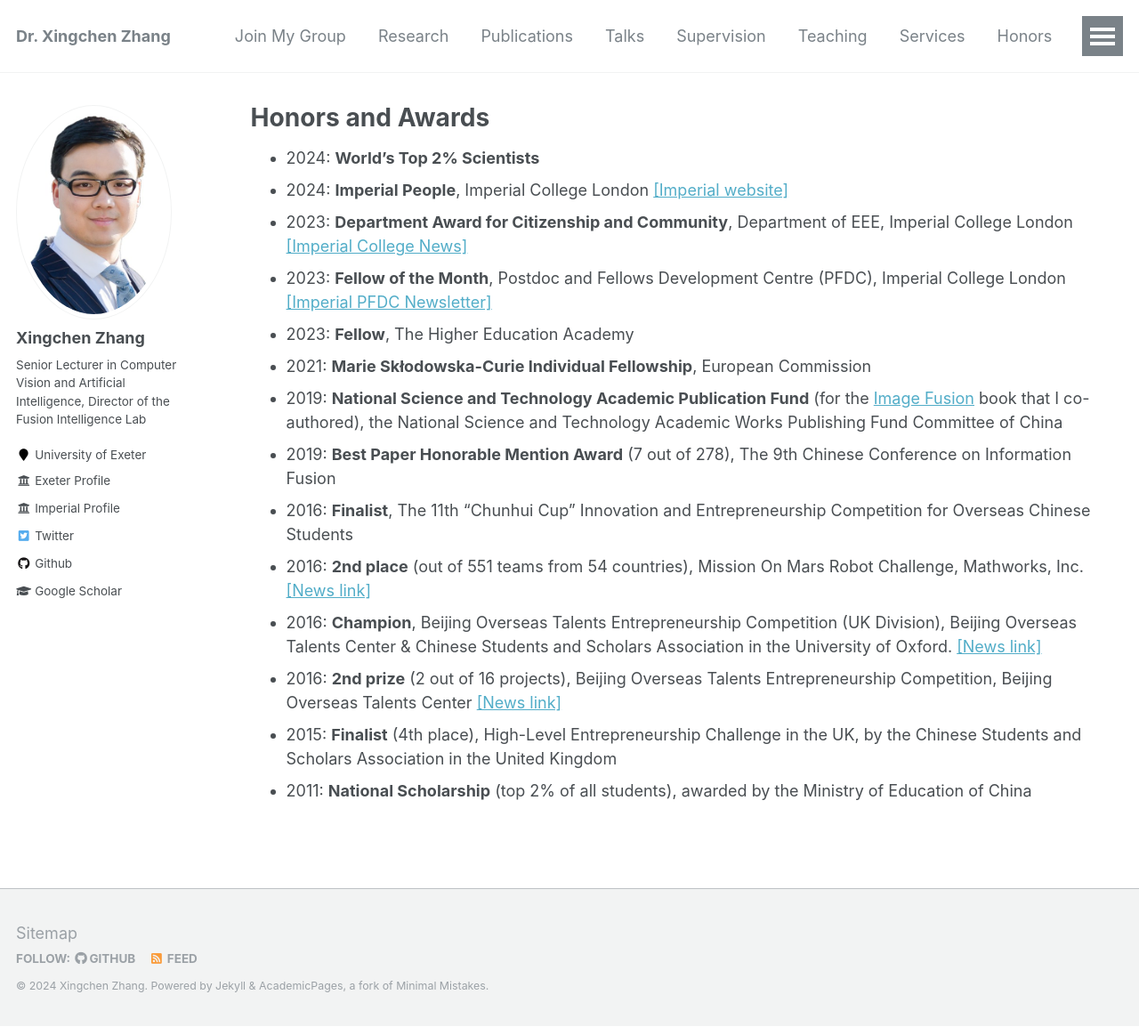
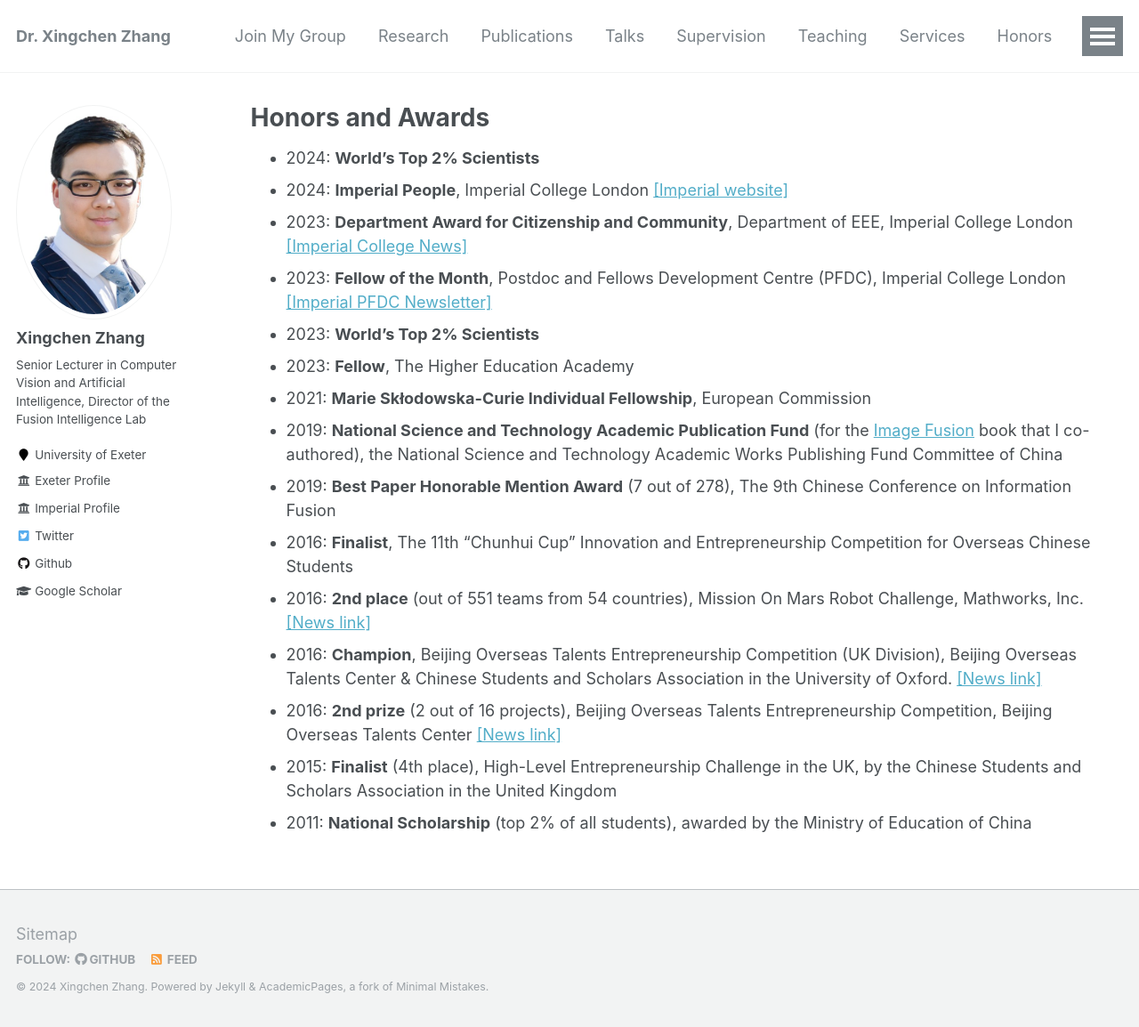
Before and after one commit to xingchenzhang/xingchenzhang.github.io, a Jekyll site: the page built from _pages/honors.md, in a window 1280 px wide and 1154 px high. Shown: the whole window at 89% size. Built offline with Jekyll 4.4.1, drawn with Linux system fonts in a browser that asks for light colours.

Commit message:
update **World's Top 2% Scientists** for 2023

```diff
--- a/_pages/honors.md
+++ b/_pages/honors.md
@@ -10,6 +10,7 @@ author_profile: true
 - 2024:  **Imperial People**, Imperial College London [[Imperial website]](https://blogs.imperial.ac.uk/imperial-people/2024/03/11/xingchen-zhang-marie-sklodowska-curie-individual-fellow-department-of-electrical-and-electronic-engineering/)
 - 2023: **Department Award for Citizenship and Community**, Department of EEE, Imperial College London [[Imperial College News]](https://www.imperial.ac.uk/news/250163/great-contributions-eee-thanks-celebrates-colleagues/)
 - 2023: **Fellow of the Month**, Postdoc and Fellows Development Centre (PFDC), Imperial College London [[Imperial PFDC Newsletter]](https://icpostdocfellowsdevelopmentcentreepm.newsweaver.com/6fmnosak95/1fftgrnkwzim5ti3wepqzp?lang=en&a=2&p=11850824&t=4496005)
+- 2023: **World's Top 2% Scientists**
 - 2023: **Fellow**,  The Higher Education Academy
 - 2021: **Marie Skłodowska-Curie Individual Fellowship**, European Commission
 - 2019: **National Science and Technology Academic Publication Fund** (for the [Image Fusion](https://link.springer.com/book/10.1007/978-981-15-4867-3#aboutAuthors) book that I co-authored), the National Science and Technology Academic Works Publishing Fund Committee of China
```
Also changed, not shown: _pages/about.md (+2 -0 lines).
